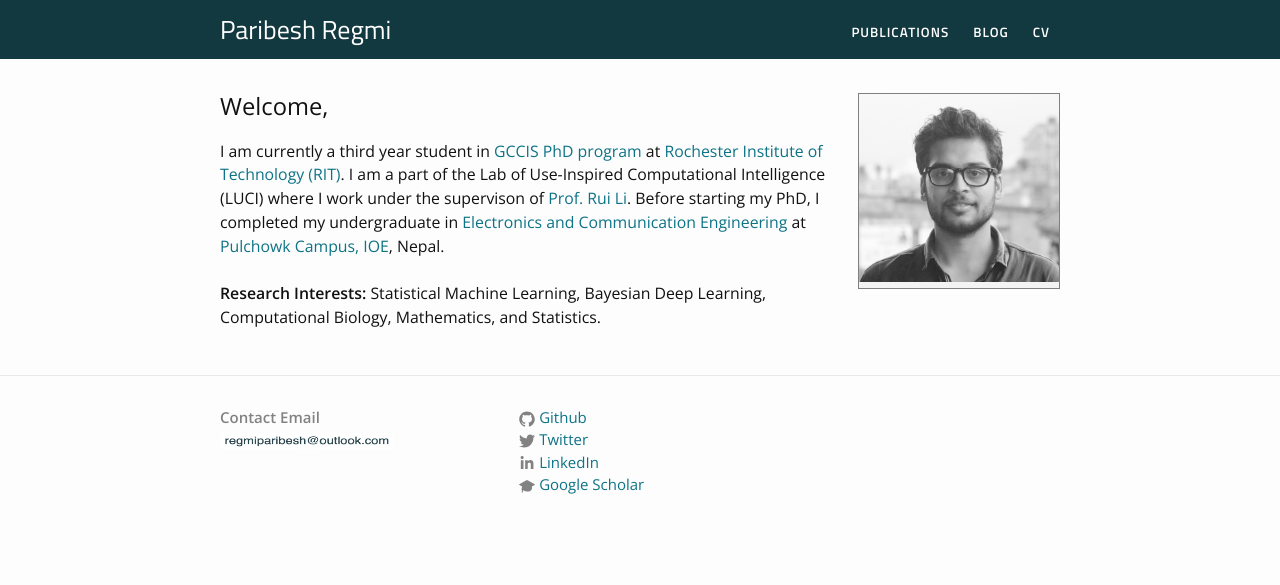
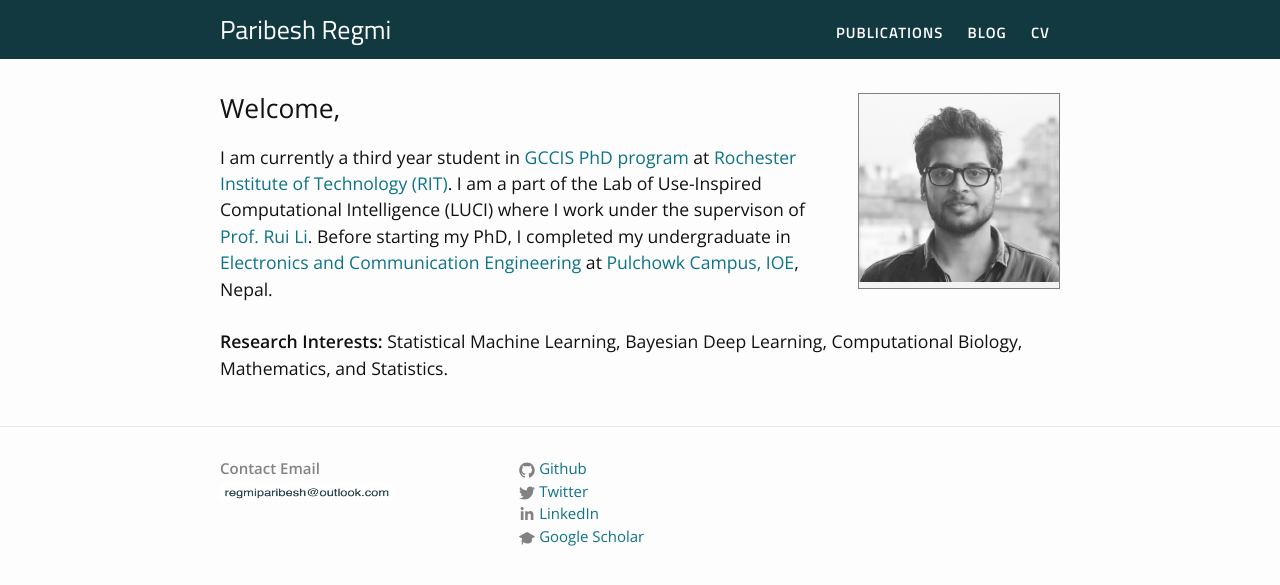
Before and after one commit to paribeshregmi/paribeshregmi.github.io, a Jekyll site: the page built from index.markdown, in a window 1280 px wide. Shown: the top 585 px of the page. Built offline with Jekyll 4.4.1, drawn with Linux system fonts in a browser that asks for light colours.

Commit message:
Update main.scss

```diff
--- a/assets/css/main.scss
+++ b/assets/css/main.scss
@@ -4,7 +4,7 @@
 @charset "utf-8";
 
 $base-font-family: 'Open Sans', Helvetica, Arial, sans-serif;
-$base-font-size:   .99em;
+$base-font-size:   1.1em;
 $small-font-size:  $base-font-size * 0.875;
 $base-line-height: 1.5;
 
```
